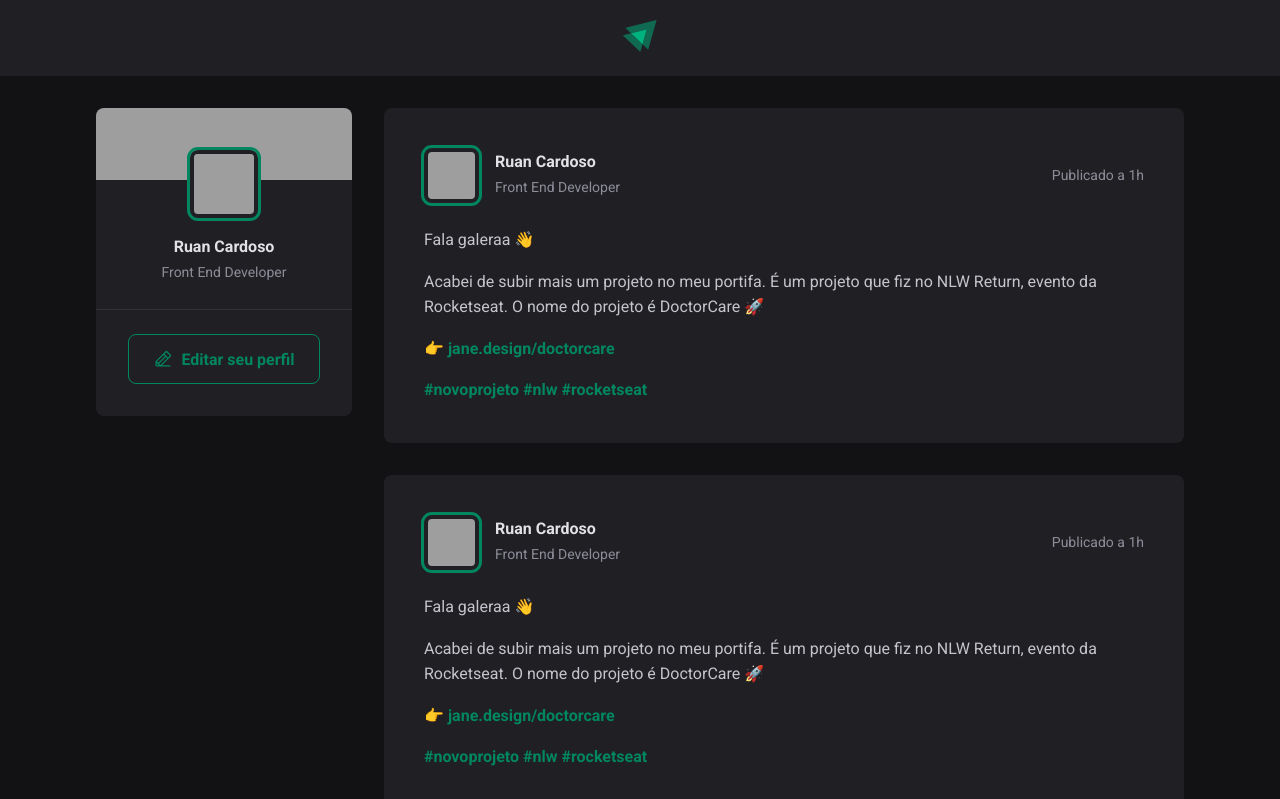
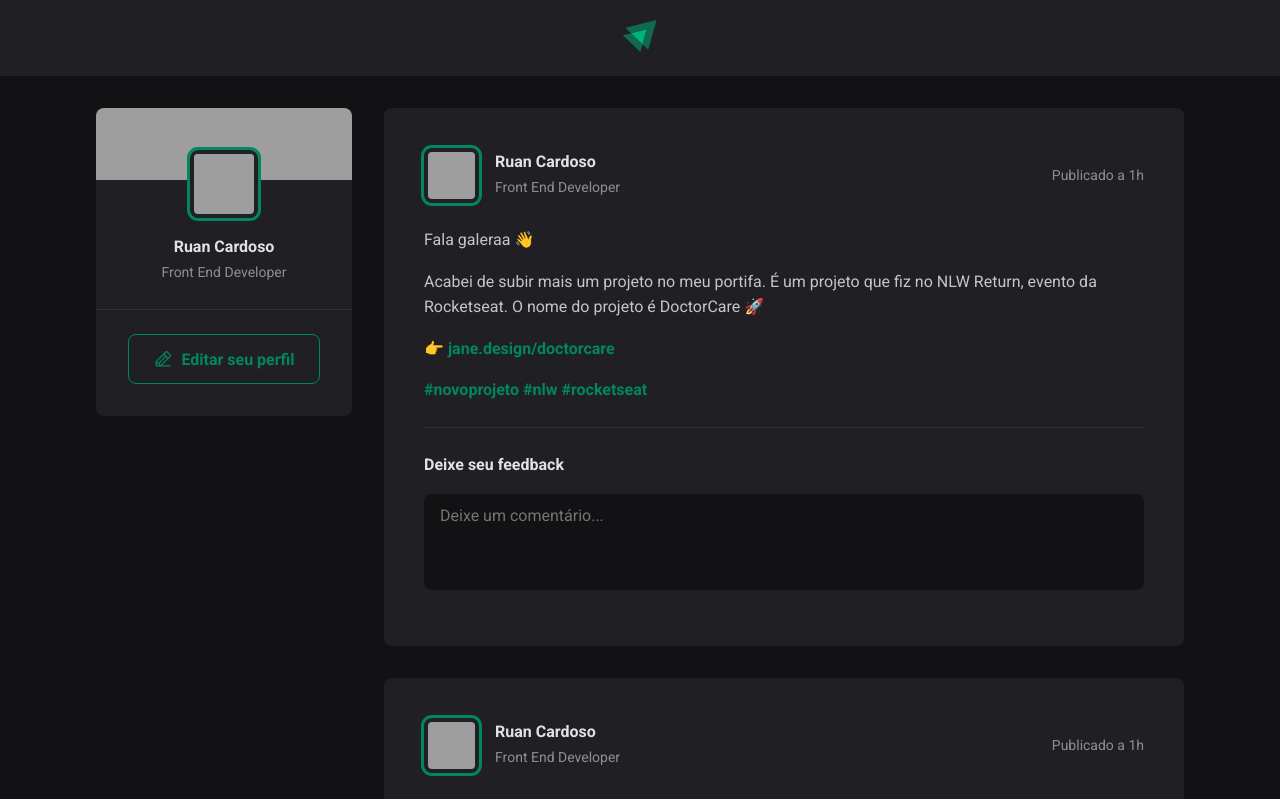
Before and after one commit to RuanCxrdoso/Ignite-Feed, a React (Vite) app: page / in a window 1280 px wide. Shown: the top 799 px of the page. Built offline with nearby package versions, Linux system fonts and the light colour scheme; grey boxes are pictures that could not be loaded.

Commit message:
feat: Comment input

```diff
--- a/src/components/Post.jsx
+++ b/src/components/Post.jsx
@@ -27,6 +27,14 @@
           <a href="#">#rocketseat</a>
         </p>
       </div>
+
+      <form className={styles.commentForm}>
+        <strong>Deixe seu feedback</strong>
+        <textarea placeholder='Deixe um comentário...'/>
+        <footer>
+          <button type='submit'>Publicar</button>
+        </footer>
+      </form>
     </article>
   )
 }
--- a/src/components/Post.module.css
+++ b/src/components/Post.module.css
@@ -54,6 +54,8 @@
   display: flex;
   flex-direction: column;
   gap: .3rem;
+
+  user-select: none;
 }
 
 .authorInfo strong {
@@ -64,4 +66,58 @@
   color: var(--gray-400);
   font-size: 0.875rem;
   line-height: 1.4rem;
+  user-select: none;
 }
+
+.commentForm {
+  margin-top: 1.5rem;
+  padding-top: 1.5rem;
+  border-top: 1px solid var(--gray-600);
+  display: flex;
+  flex-direction: column;
+  gap: 1rem;
+}
+
+.commentForm > strong {
+  line-height: 1.6rem;
+  color: var(--gray-100);
+}
+
+.commentForm textarea {
+  height: 6rem;
+  background-color: var(--gray-900);
+  color: var(--gray-100);
+  border: none;
+  border-radius: .5rem;
+  padding: .8rem 1rem;
+  resize: none;
+
+  transition: outline .2s;
+}
+
+.commentForm button {
+  width: 6.75rem;
+  height: 3rem;
+  border-radius: .5rem;
+  color: var(--white);
+  background-color: var(--green-500);
+  border: none;
+  font-weight: bold;
+  cursor: pointer;
+
+  transition: .3s;
+}
+
+.commentForm button:hover {
+  background-color: var(--green-300);
+}
+
+.commentForm > footer {
+  visibility: hidden;
+  max-height: 0;
+}
+
+.commentForm:focus-within footer {
+  visibility: visible;
+  max-height: none;
+}
--- a/src/global.css
+++ b/src/global.css
@@ -10,6 +10,11 @@
 
   --green-300: #00B37E;
   --green-500: #00875f;
+}
+
+:focus {
+  outline: transparent;
+  box-shadow: 0 0 0 2px var(--green-500) ;
 }
 
 * {
```
